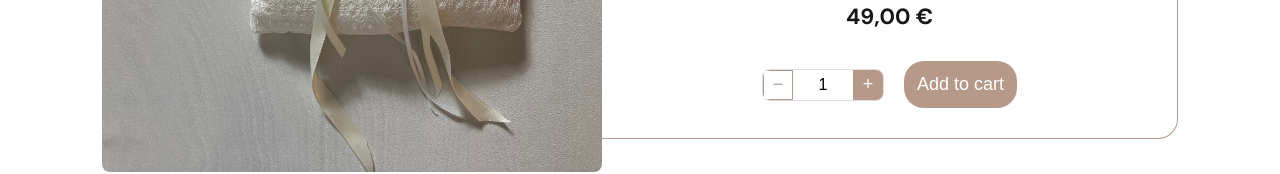
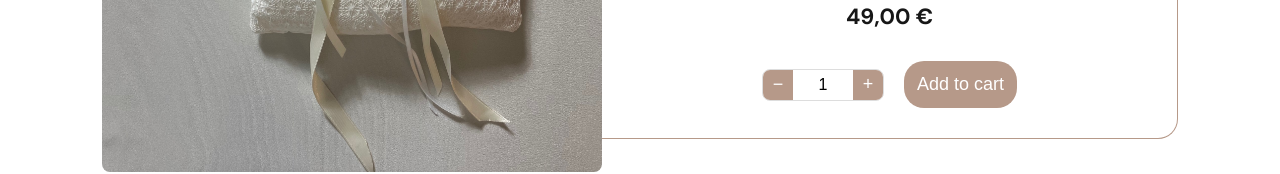
Before and after one commit to 0x414854/ViceVersa_website, a Next.js app: page /en/shop/coussin-porte-alliances-blanc in a window 1280 px wide. In both pictures the pointer is over the button 777 px from the left and 832 px from the top of the page. Shown: the part 748-922 px from the top of the page. Built offline with nearby package versions, Linux system fonts and the light colour scheme.

Commit message:
disable hover state on quantity buttons for touch devices (pageId)

```diff
--- a/styles/cartPage.module.css
+++ b/styles/cartPage.module.css
@@ -95,6 +95,7 @@
   background: #f3f3f3;
   border: none;
   border-radius: 6px;
+  color: var(--cta-color);
   width: 28px;
   height: 28px;
   font-size: 20px;
--- a/styles/pageId.module.css
+++ b/styles/pageId.module.css
@@ -206,8 +206,7 @@
   outline: none;
 }
 
-.quantityBtn,
-.quantityBtn:focus {
+.quantityBtn {
   background: var(--cta-color);
   color: #fff;
   font-size: 18px;
@@ -415,6 +414,14 @@
   }
 }
 
+@media (hover: none) {
+  .quantityBtn:hover {
+    background: var(--cta-color);
+    color: #fff;
+    border: 1px solid transparent;
+  }
+}
+
 /* KEY FRAMES ANIMATION */
 
 @keyframes title {
```
